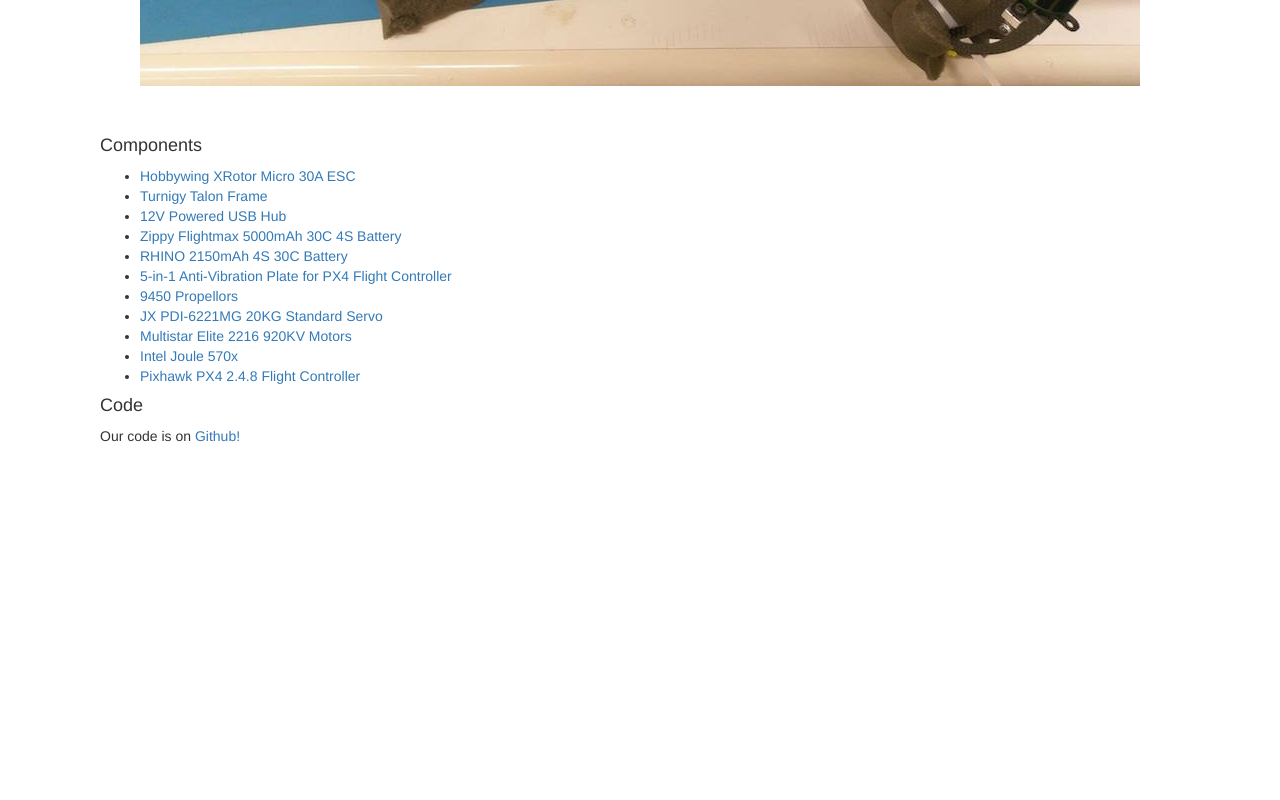
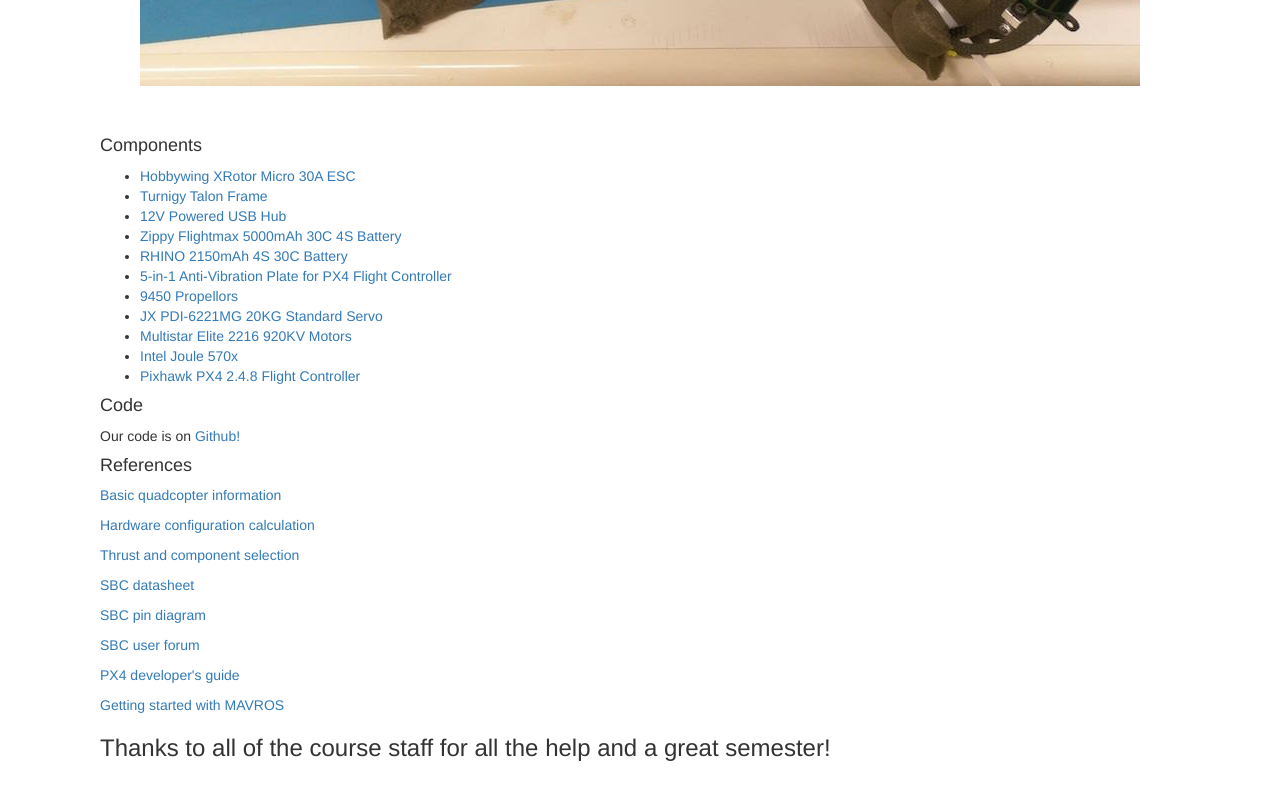
Before and after one commit to tasilb/FlyingCourier, a plain HTML site: page docs/index.html in a window 1280 px wide. Shown: the part 5946-6746 px from the top of the page. Before the commit the page ends 6432 px from the top, so only its background shows below. Drawn offline with nearby package versions, Linux system fonts and the light colour scheme; some packages are replaced by stand-ins of ours.

Commit message:
add resources

```diff
--- a/docs/index.html
+++ b/docs/index.html
@@ -178,5 +178,16 @@ consumed a lot of debugging time. Not being familiar with the FCU was likely als
 <h4>Code</h4>
 <p>Our code is on <a href="https://github.com/tasilb/FlyingCourier">Github!</a>
 
+<h4>References</h4>
+<p><a href="https://myrcdrones.wordpress.com/2015/05/23/hello-world/">Basic quadcopter information</a></p>
+<p><a href="http://www.ecalc.ch/xcoptercalc.php?ecalc&lang=en">Hardware configuration calculation</a></p>
+<p><a href="https://www.rcgroups.com/forums/showthread.php?2376436-Multistar-Elite-2216-920kv-3S-and-4S-Prop-Data">Thrust and component selection</a></p>
+<p><a href="http://www.intel.com/content/dam/support/us/en/documents/joule-products/intel-joule-module-datasheet.pdf">SBC datasheet</a></p>
+<p><a href="http://www.intel.com/content/www/us/en/support/boards-and-kits/000022494.html">SBC pin diagram</a></p>
+<p><a href="https://communities.intel.com/community/tech/intel-joule/">SBC user forum</a></p>
+<p><a href="http://dev.px4.io/">PX4 developer's guide</a></p>
+<p><a href="https://404warehouse.net/2015/12/20/autopilot-offboard-control-using-mavros-package-on-ros/">Getting started with MAVROS</a></p>
+
+<h3>Thanks to all of the course staff for all the help and a great semester!</h3>
 </body>
 </html>
```
